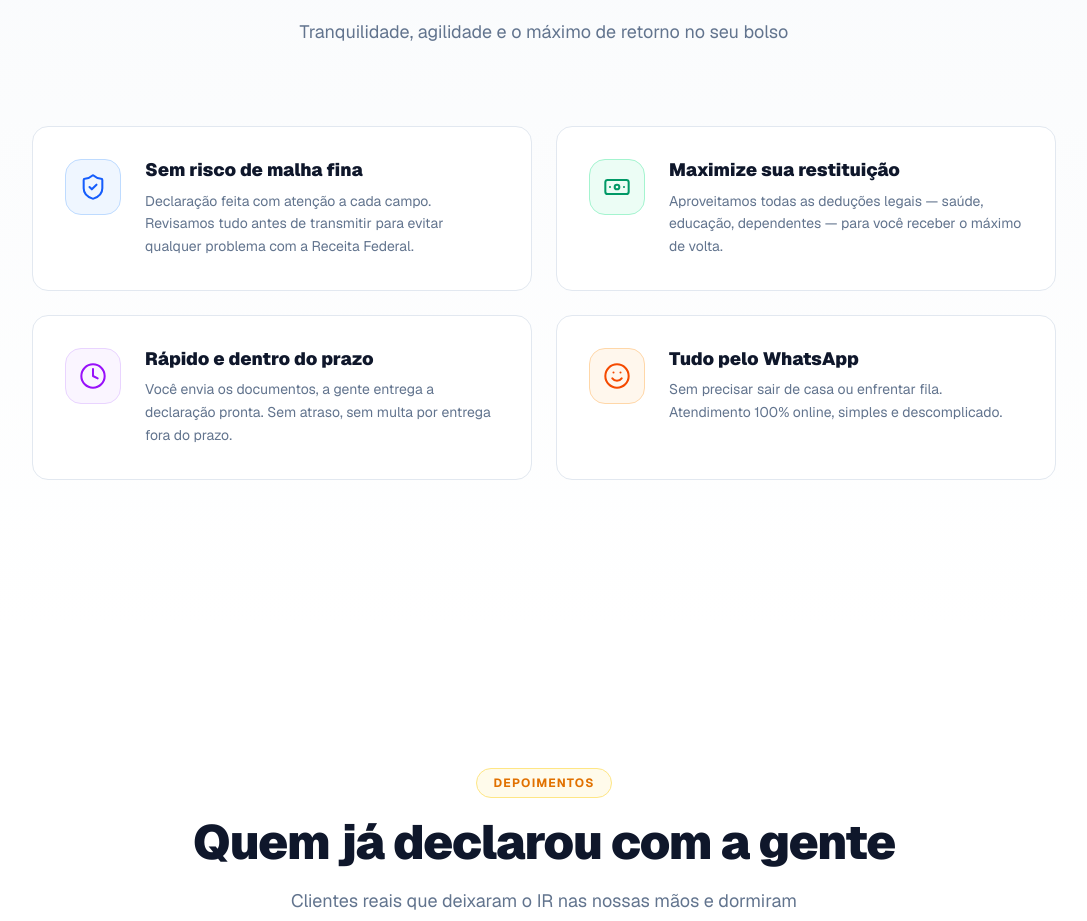
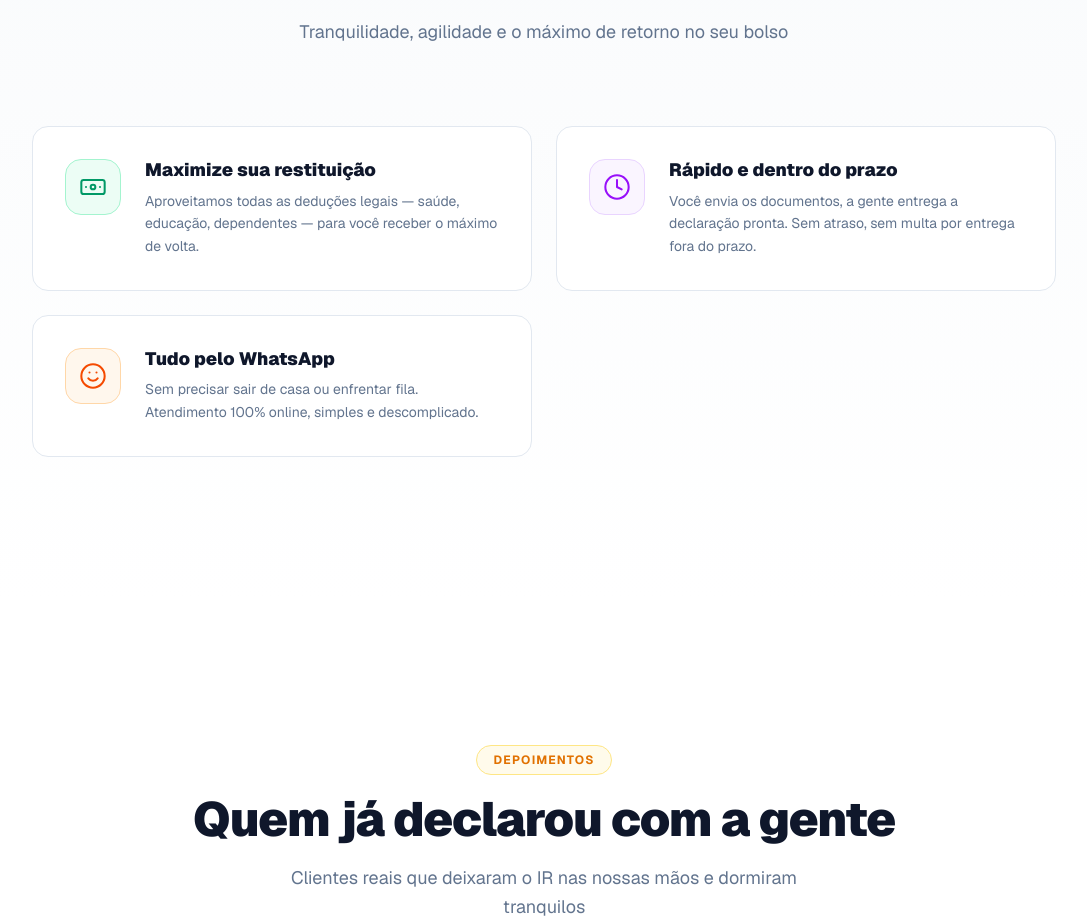
Before and after one commit to jeanpaulo1998/FLORIANO-CO., a Next.js app: page / in a window 1280 px wide. Shown: the part 3161-4082 px from the top of the page, without its empty margins (96-1183 px from the left). Built offline with nearby package versions, Linux system fonts and the light colour scheme.

Commit message:
new commit

```diff
--- a/components/benefits.tsx
+++ b/components/benefits.tsx
@@ -1,14 +1,6 @@
-import { ShieldCheck, Banknote, Clock, Smile } from 'lucide-react'
+import { Banknote, Clock, Smile } from 'lucide-react'
 
 const benefits = [
-  {
-    icon: ShieldCheck,
-    title: 'Sem risco de malha fina',
-    description: 'Declaração feita com atenção a cada campo. Revisamos tudo antes de transmitir para evitar qualquer problema com a Receita Federal.',
-    gradient: 'from-blue-500 to-cyan-500',
-    iconBg: 'bg-blue-50 border-blue-200',
-    iconColor: 'text-blue-600'
-  },
   {
     icon: Banknote,
     title: 'Maximize sua restituição',
```
